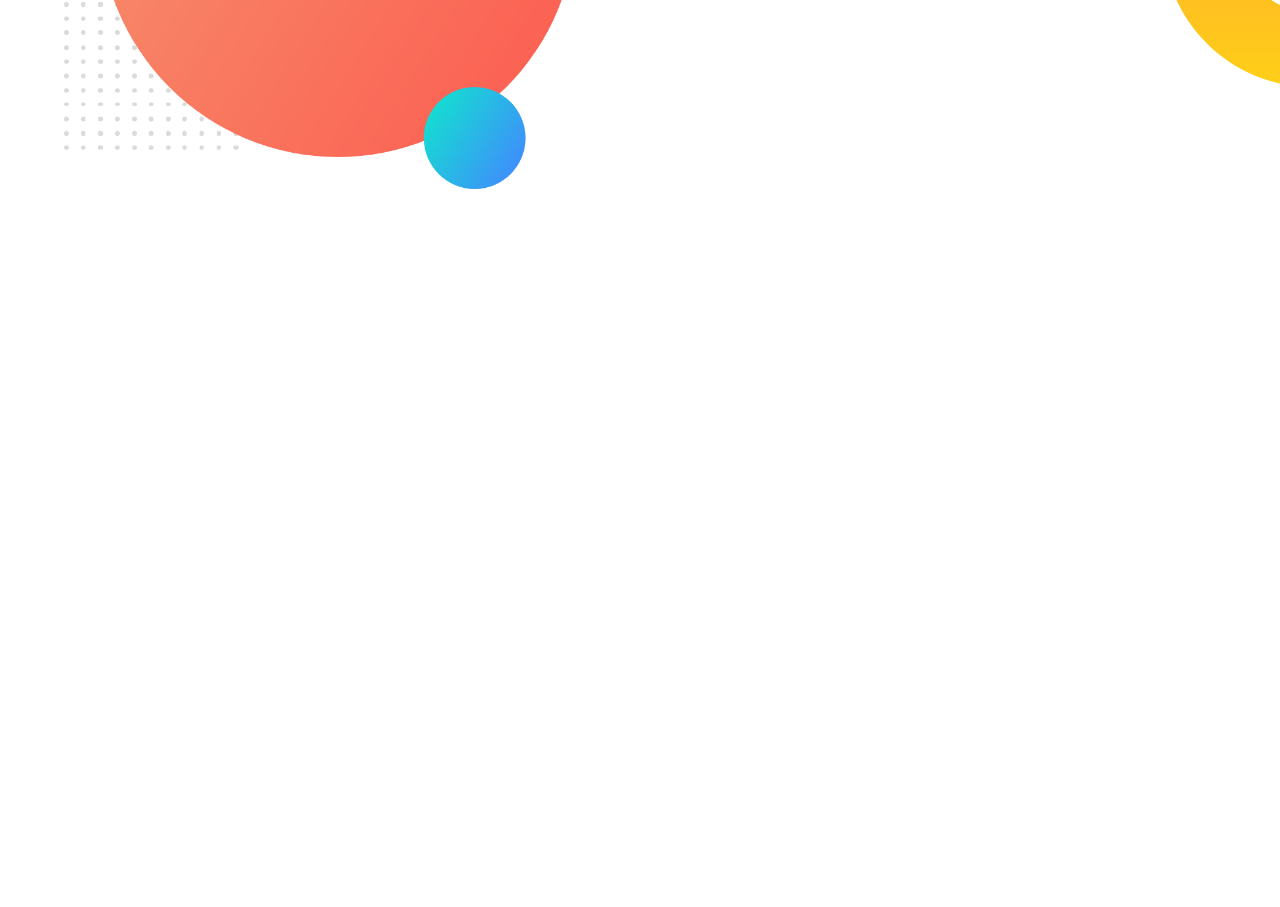
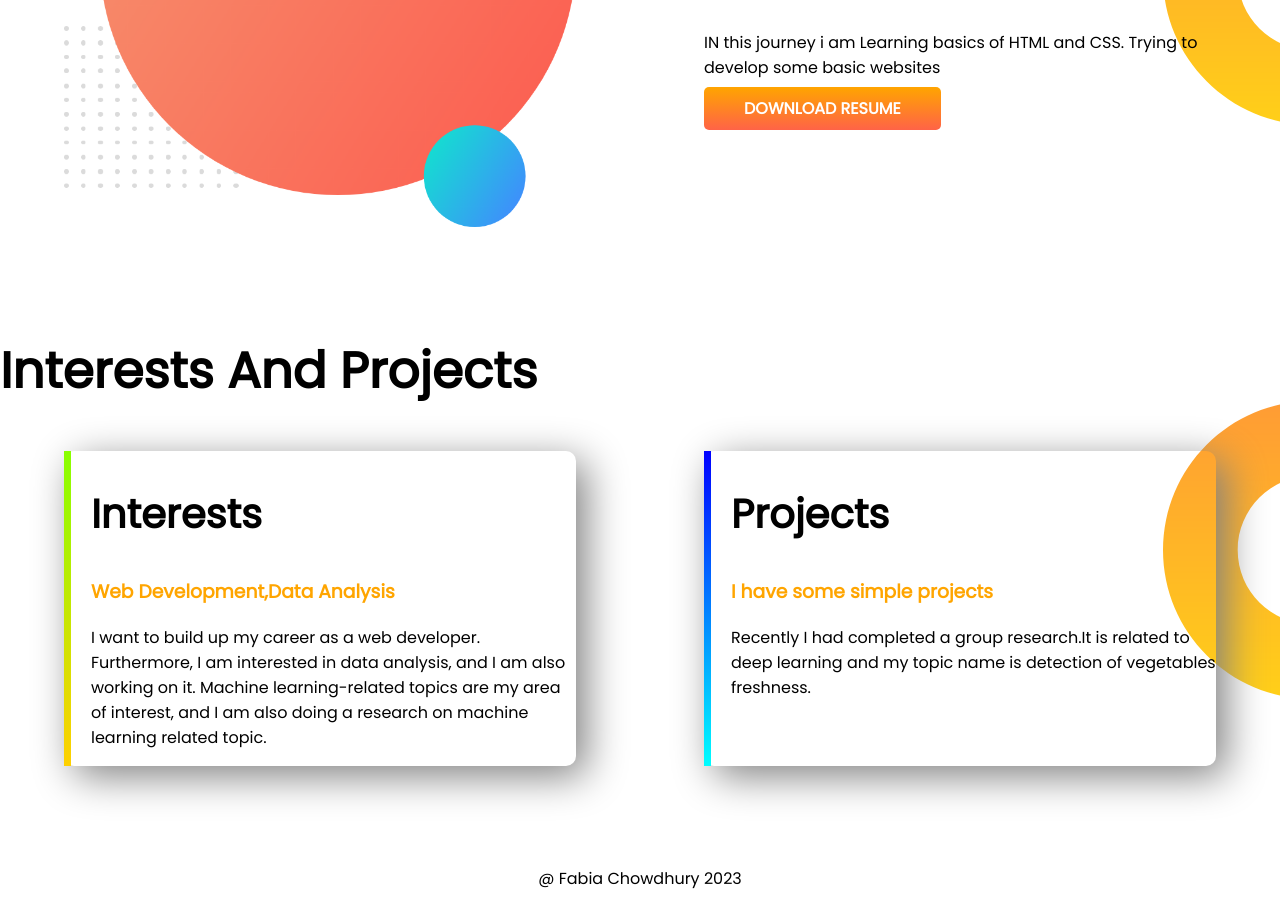
Before and after one commit to FabiaMeghla/developer-portflio, a plain HTML site: page index.html in a window 1280 px wide. Shown: the part 940-1847 px from the top of the page. Before the commit the page ends 1236 px from the top, so only its background shows below. Drawn offline with Linux system fonts and the light colour scheme.

Commit message:
footer and experience added

```diff
--- a/index.html
+++ b/index.html
@@ -13,7 +13,7 @@
 </head>
 
 <body>
-    <section class="top-banner">
+    <section class="top-banner flexible-container">
         <div class="half-width">
             <h1>Welcome To</h1>
             <h1> <span class="orange-color">Fabia Chowdhury</span> World!</h1>
@@ -26,7 +26,7 @@
             <img src="images/my-bg2.png" alt="">
         </div>
     </section>
-    <section class="dream-big">
+    <section class="dream-big flexible-container">
         <div class="half-width">
             <img src="images/my-bg.png" alt="">
         </div>
@@ -38,6 +38,30 @@
             <a class="link-button" target="_blank" href="">DOWNLOAD RESUME</a>
         </div>
     </section>
+    <section class="experience-area">
+        <h1>Interests And Projects</h1>
+        <div class="flexible-container">
+            <div id="full-stack-experience" class="experience-item">
+                <h2>Interests</h2>
+                <h3 class="orange-color">Web Development,Data Analysis</h3>
+                <p>I want to build up my career as a web developer. Furthermore, I am interested in data analysis, and I
+                    am
+                    also working on it. Machine learning-related topics are my area of interest, and I am also doing a
+                    research on machine learning related topic. </p>
+            </div>
+            <div id="web-dev-experience" class="experience-item">
+                <h2>Projects</h2>
+                <h3 class="orange-color">I have some simple projects</h3>
+                <p>Recently I had completed a group research.It is related to deep learning and my topic name is
+                    detection
+                    of vegetables freshness.</p>
+            </div>
+        </div>
+
+    </section>
+    <footer>
+        <p> @ Fabia Chowdhury 2023</p>
+    </footer>
 </body>
 
 </html>
--- a/style.css
+++ b/style.css
@@ -8,11 +8,15 @@ h1 {
 
 }
 
+h2 {
+    font-size: 40px;
+}
+
 .orange-color {
     color: orange;
 }
 
-section {
+.flexible-container {
     display: flex;
     margin-bottom: 100px;
 }
@@ -21,6 +25,7 @@ section {
     width: 50%;
     padding-left: 5%;
     padding-right: 5%;
+
 }
 
 .half-width img {
@@ -46,3 +51,37 @@ section {
     background-repeat: no-repeat;
     background-position: right;
 }
+
+.experience-area {
+    background-image: url(images/dream-bg.png);
+    background-repeat: no-repeat;
+    background-position: right;
+}
+
+
+.experience-item {
+    width: 50%;
+    margin-left: 5%;
+    margin-right: 5%;
+    padding-left: 20px;
+    box-shadow: 10px 10px 40px gray;
+    border-radius: 10px;
+    border-left: 10px solid;
+
+}
+
+#web-dev-experience {
+    border-left: 7px solid;
+    border-image: linear-gradient(blue, cyan);
+    border-image-slice: 1;
+}
+
+#full-stack-experience {
+    border-left: 7px solid;
+    border-image: linear-gradient(rgb(136, 255, 0), rgb(255, 208, 0));
+    border-image-slice: 1;
+}
+
+footer p {
+    text-align: center;
+}
```
Also changed, not shown: images/jhankar.png (deleted), images/jhankar2.png (deleted), 4 other files.
